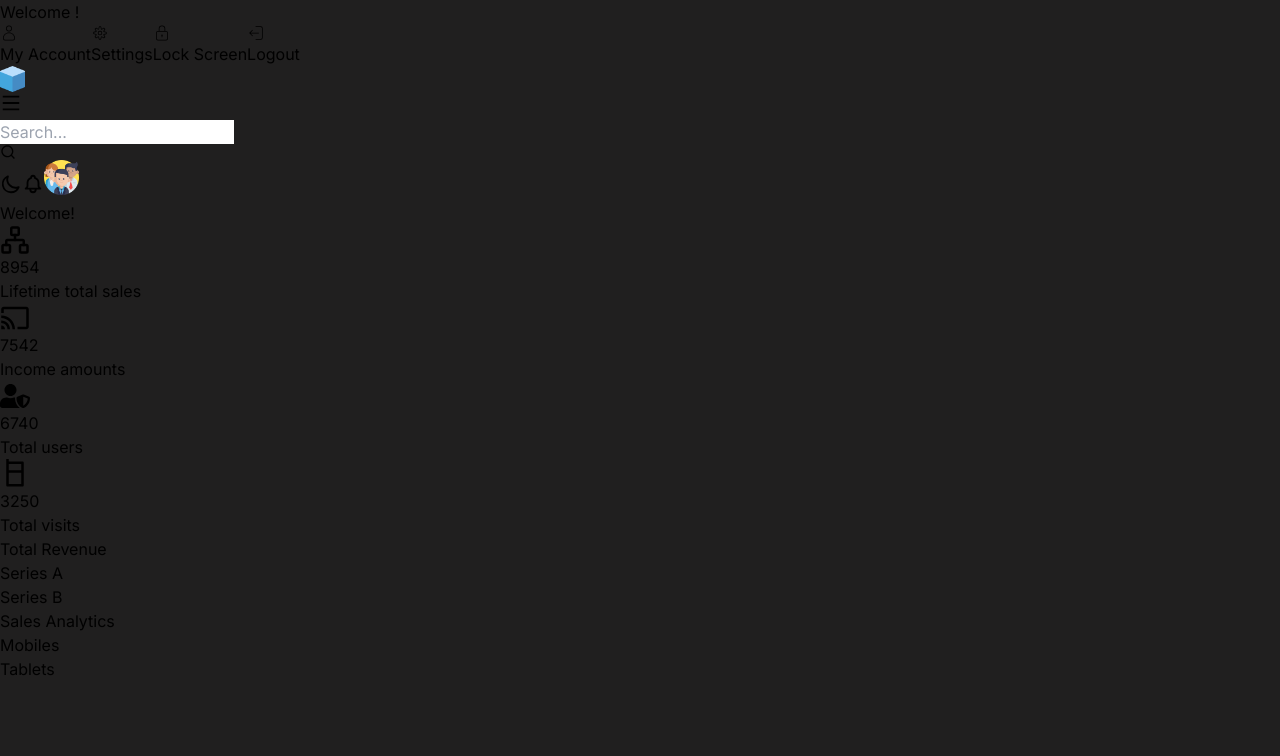
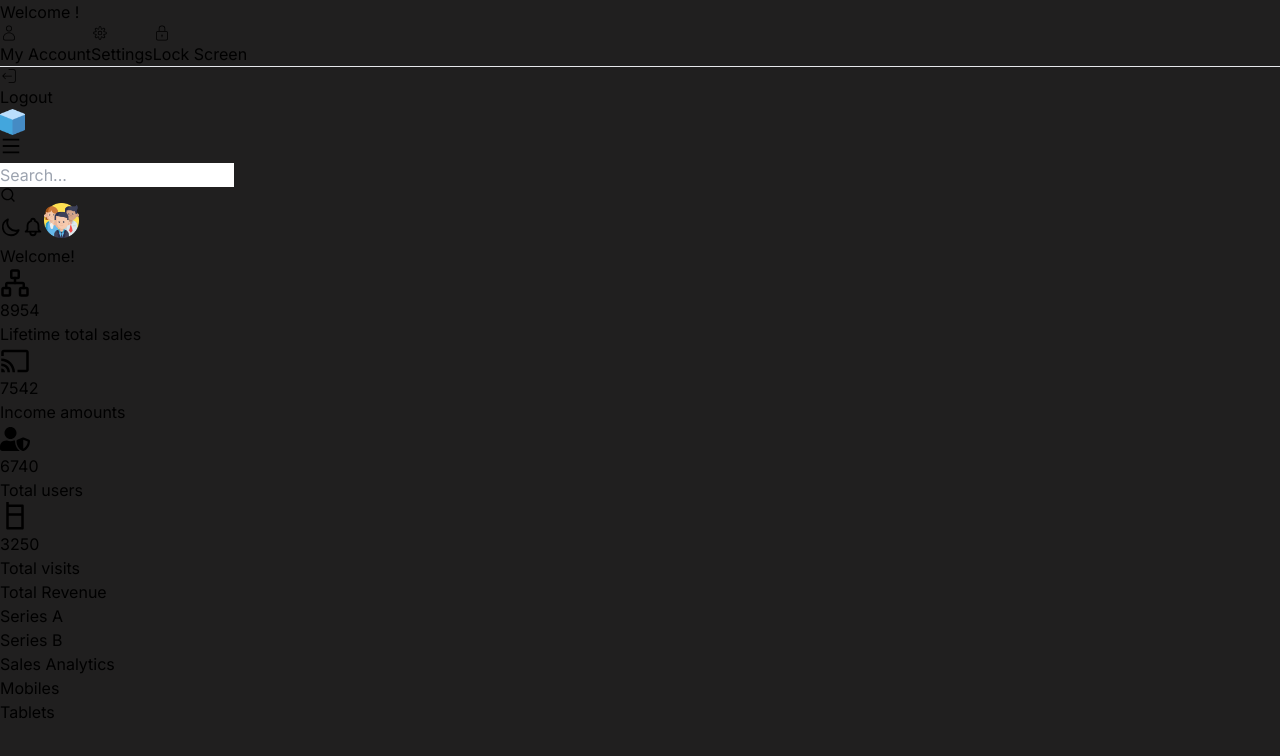
Before and after one commit to aryan7123/Next.js-Authentication, a Next.js app: page /admin/dashboard in a window 1280 px wide. Shown: the top 756 px of the page. Built offline with nearby package versions, Linux system fonts and the light colour scheme; no server answers.

Commit message:
creating a logout function

```diff
--- a/src/app/components/Navbar.jsx
+++ b/src/app/components/Navbar.jsx
@@ -29,6 +29,7 @@ const Navbar = () => {
               <CiLock size={18}/>
               <span className="text-sm text-gray-500 font-semibold">Lock Screen</span>
             </button>
+            <hr className="w-full border border-gray-200 mt-3"/>
             <button className="w-full flex items-center justify-start gap-3 hover:bg-gray-100 py-3 px-6">
               <CiLogout size={18}/>
               <span className="text-sm text-gray-500 font-semibold">Logout</span>
```
